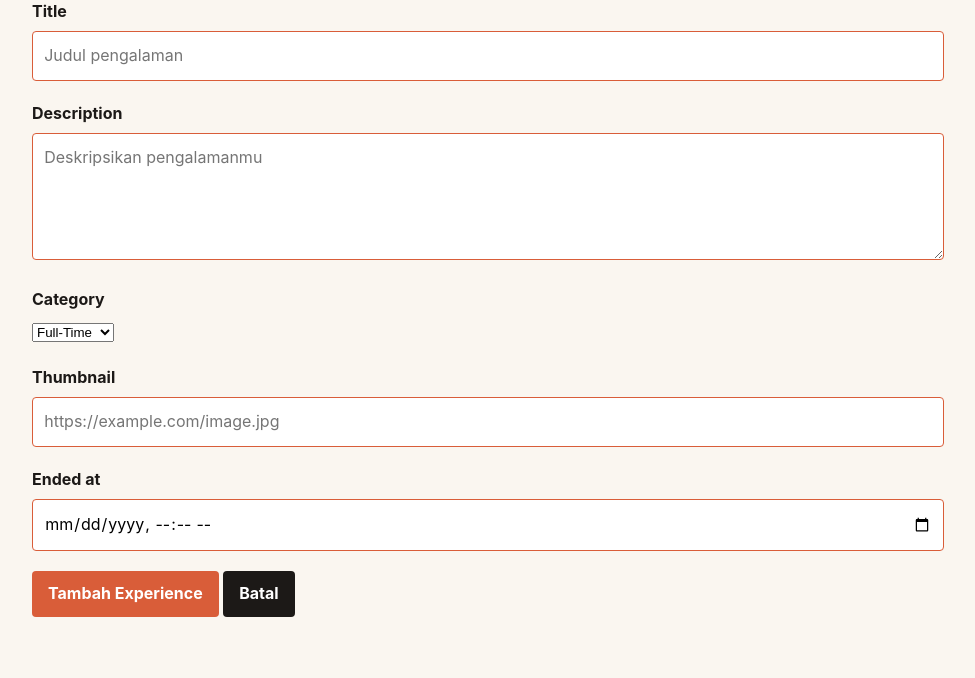
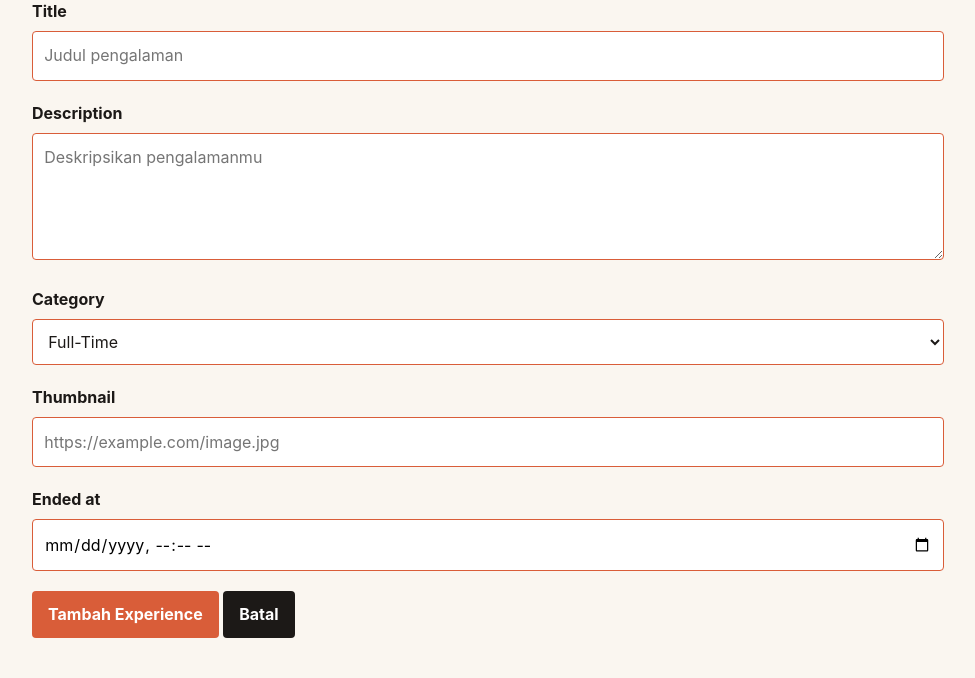
Before and after one commit to prajnakausalya-08/myportofolio, a Django app: page /experience/add/ in a window 1280 px wide. Shown: the part 222-900 px from the top of the page, without its empty margins (152-1127 px from the left). Run offline with Django 5.2, Linux system fonts and the light colour scheme; the visitor is signed in with stand-in values (Sample User, id 1).

Commit message:
style: improve experience category select

```diff
--- a/static/css/style.css
+++ b/static/css/style.css
@@ -400,6 +400,22 @@ h1,
     text-transform: uppercase;
 }
 
+.form-group select {
+    width: 100%;
+    padding: 0.7rem;
+    border: 1px solid var(--accent);
+    border-radius: var(--radius);
+    background: white;
+    font: inherit;
+    color: var(--ink);
+    box-sizing: border-box;
+}
+
+.form-group select:focus {
+    outline: 2px solid var(--accent);
+    border-color: var(--accent);
+}
+
 .experience-card h2 {
     margin: 0.5rem 0;
     font-size: 1.25rem;
```
